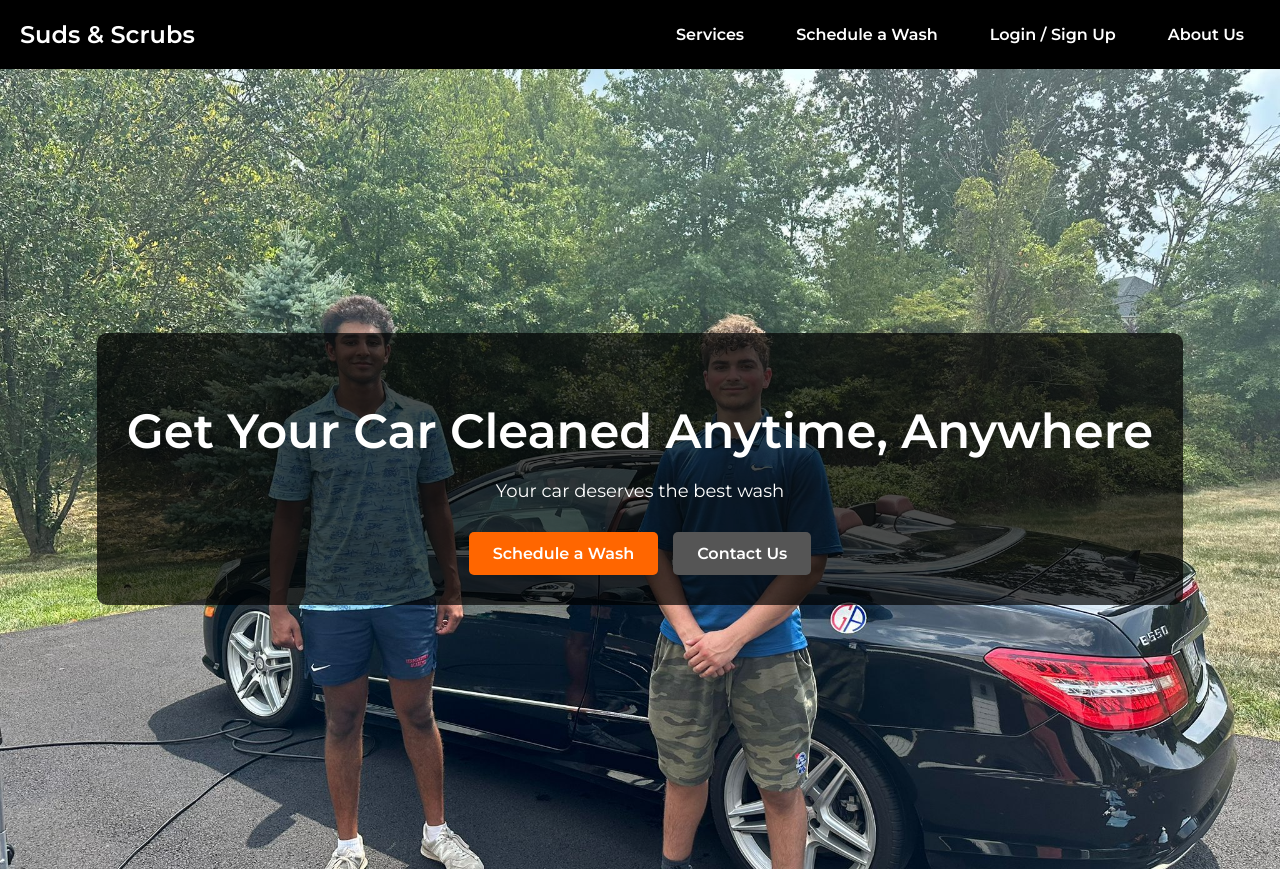
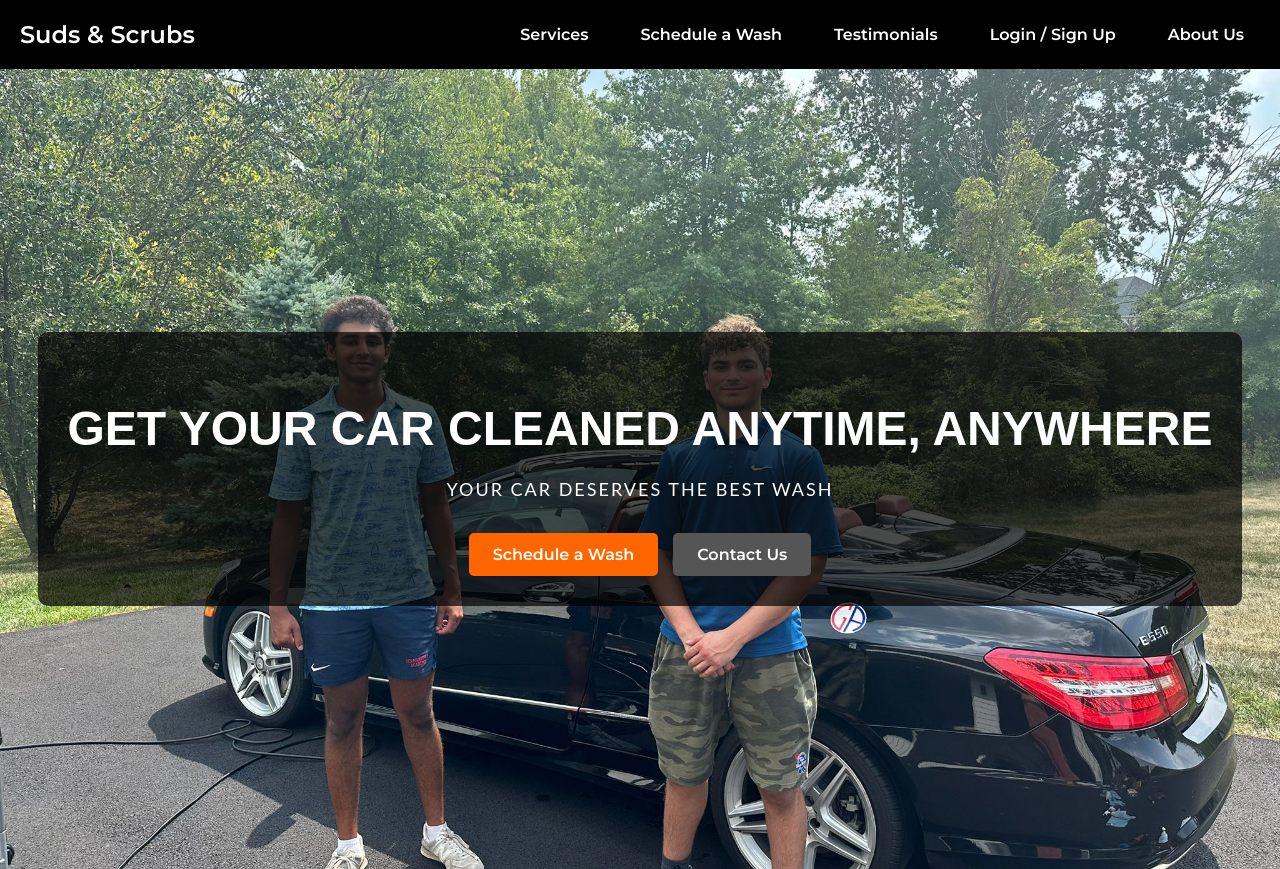
Before and after one commit to aryan-sharma30/suds-scrubs, a React (Create React App) app: page / in a window 1280 px wide. Built offline with nearby package versions, Linux system fonts and the light colour scheme.

Commit message:
-add testimony in header

```diff
--- a/src/App.js
+++ b/src/App.js
@@ -7,6 +7,7 @@ import LoginPage from './LoginPage';
 import CreateAccount from './CreateAccount';
 import ScheduleWash from './ScheduleWash';
 import Confirmation from './Confirmation';
+import Testimony from './Testimony';
 
 function App() {
   return (
@@ -19,6 +20,7 @@ function App() {
         <Route path="/signup" element={<CreateAccount/>}/>
         <Route path="/confirmation" element={<Confirmation />} />
         <Route path="/schedule-wash" element={<ScheduleWash />} />
+        <Route path="/testimony" element={<Testimony />} />
       </Routes>
     </Router>
   );
--- a/src/HomePage.js
+++ b/src/HomePage.js
@@ -26,6 +26,7 @@ const HomePage = () => {
           <ul>
             <li><Link to="/services">Services</Link></li>
             <li><a href="/login">Schedule a Wash</a></li>
+            <li><Link to="/testimony">Testimonials</Link></li>
             <li><Link to="/login">Login / Sign Up</Link></li>
             <li><Link to="/about">About Us</Link></li>
           </ul>
```
